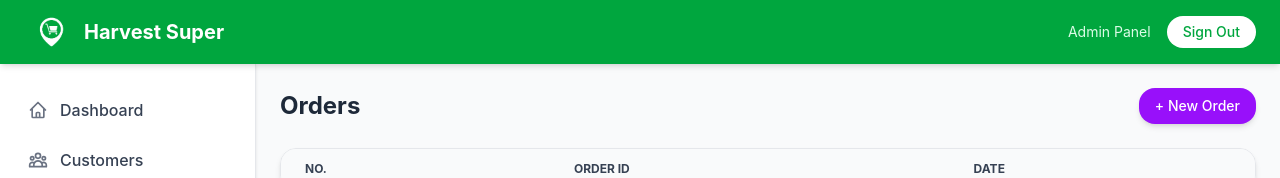
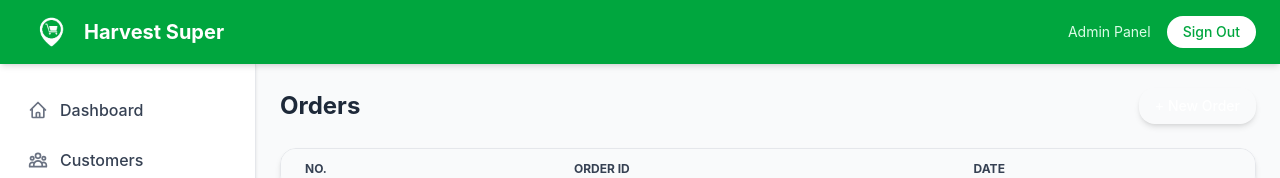
Before and after one commit to ManeshEdirisinghe/Harvest-Super-Frontend, an Angular app: page /dashboard/order in a window 1280 px wide. Shown: the top 178 px of the page. Built offline with nearby package versions, Linux system fonts and the light colour scheme; no server answers.

Commit message:
fix: remove background color from New Order button

```diff
--- a/src/app/page/dashboard/order/order.html
+++ b/src/app/page/dashboard/order/order.html
@@ -2,7 +2,7 @@
   <div class="flex items-center justify-between mb-6">
     <h1 class="text-2xl font-bold text-gray-800">Orders</h1>
     <button (click)="toggleAddForm()"
-      class="px-4 py-2 text-sm font-medium text-white bg-purple-600 rounded-lg hover:bg-purple-700 transition shadow-md">
+      class="px-4 py-2 text-sm font-medium text-white  rounded-lg hover:bg-purple-700 transition shadow-md">
       {{ showForm ? 'Close Form' : '+ New Order' }}
     </button>
   </div>
```
